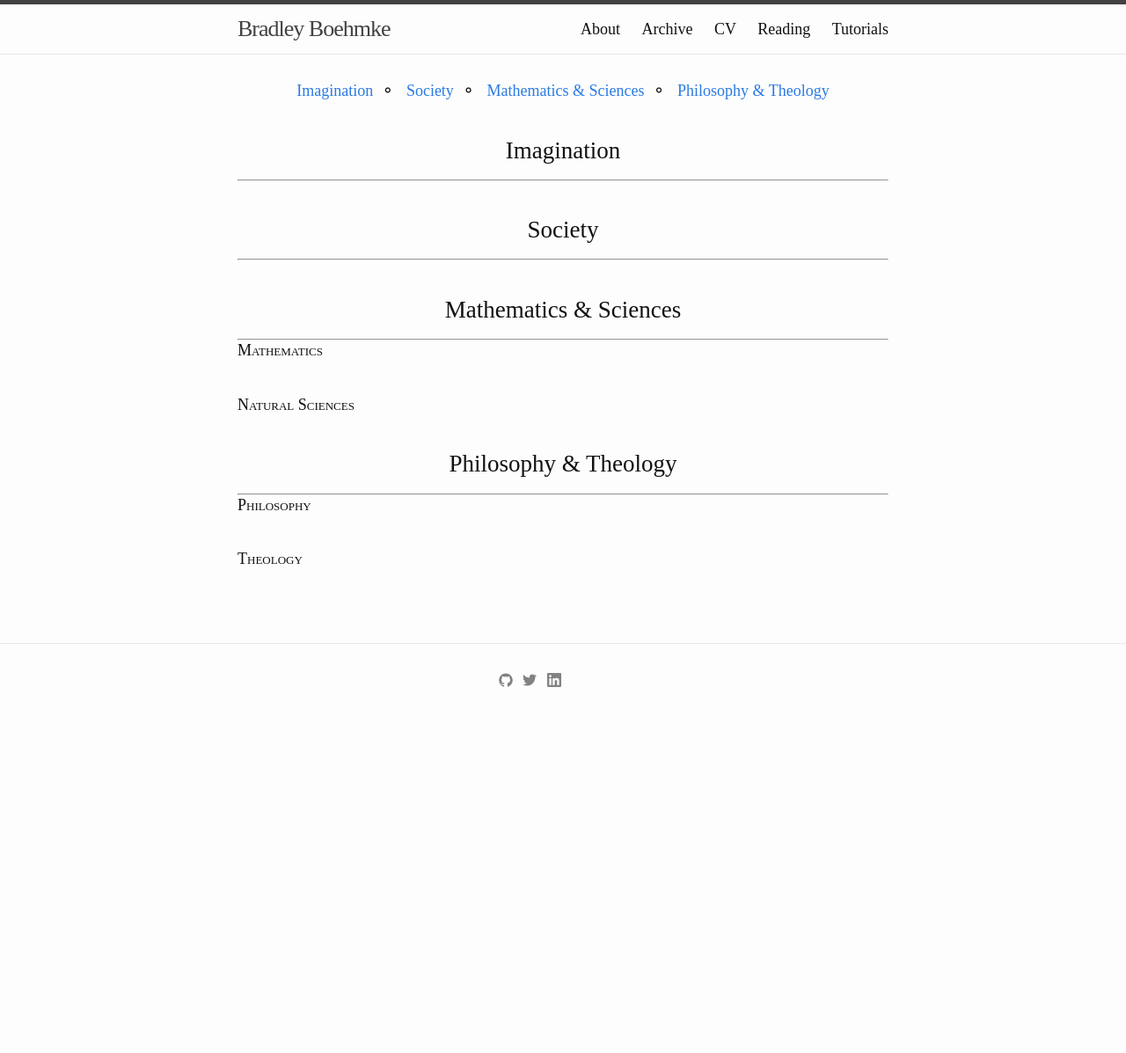
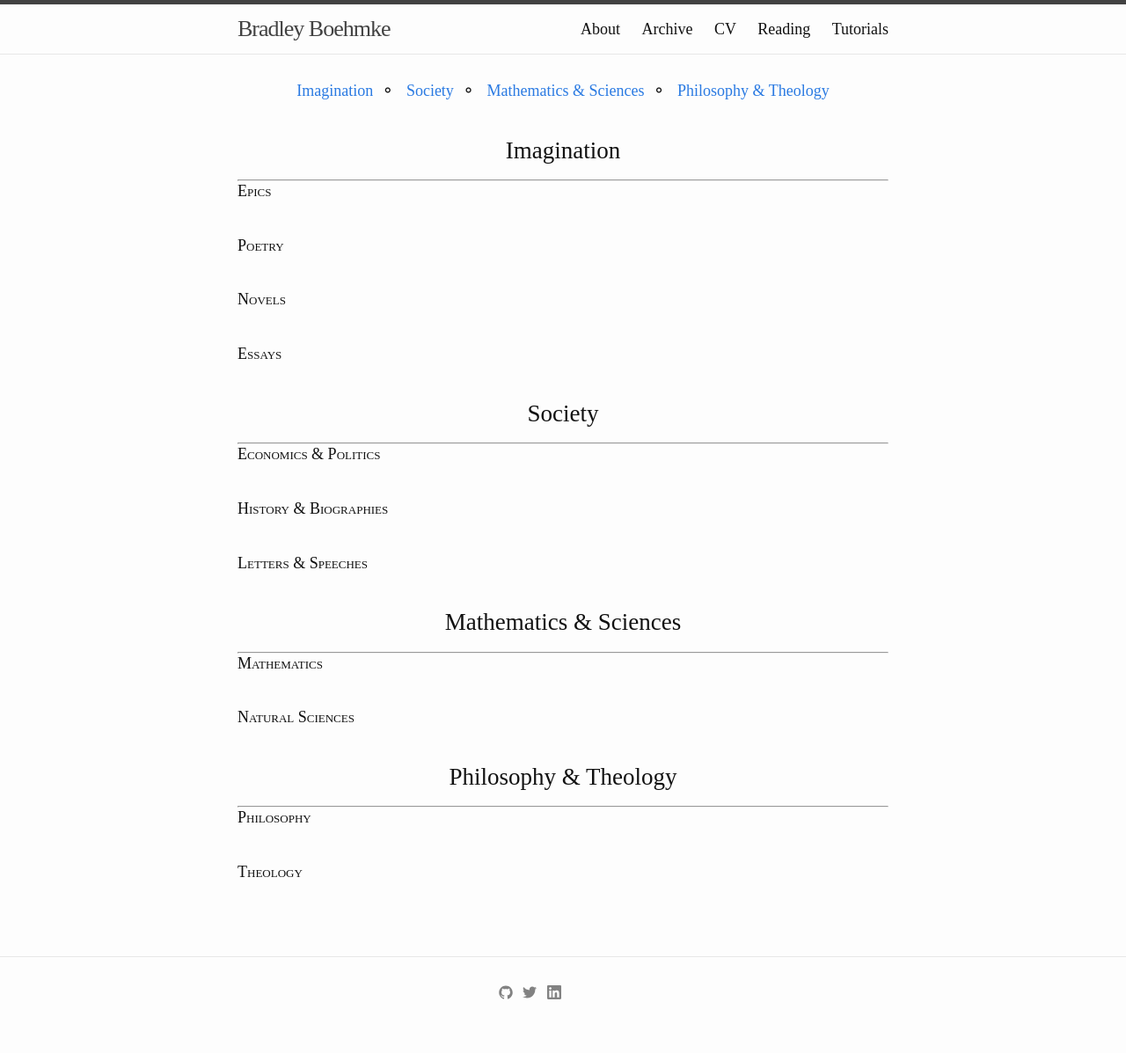
Before and after one commit to bradleyboehmke/bradleyboehmke, a Jekyll site: the page built from reading/index.md, in a window 1280 px wide. Shown: the whole page at 88% size. Built offline with Jekyll 4.4.1, drawn with Linux system fonts in a browser that asks for light colours; before the commit the page ends 900 px from its top, so only the background shows below that.

Commit message:
Update index.md

```diff
--- a/reading/index.md
+++ b/reading/index.md
@@ -21,15 +21,37 @@ div {
 
 # <center>Imagination<a name="imagination"></a></center>
 ***
-
+<font size="4" style="font-variant: small-caps">Epics</font>
 
 <br>
 
+<font size="4" style="font-variant: small-caps">Poetry</font>
+
+<br>
+
+<font size="4" style="font-variant: small-caps">Novels</font>
+
+<br>
+
+<font size="4" style="font-variant: small-caps">Essays</font>
+
+<br>
+
+
 # <center>Society<a name="society"></a></center>
 ***
-
+<font size="4" style="font-variant: small-caps">Economics & Politics</font>
 
 <br>
+
+<font size="4" style="font-variant: small-caps">History & Biographies</font>
+
+<br>
+
+<font size="4" style="font-variant: small-caps">Letters & Speeches</font>
+
+<br>
+
 
 # <center>Mathematics & Sciences<a name="math"></a></center>
 ***
```
